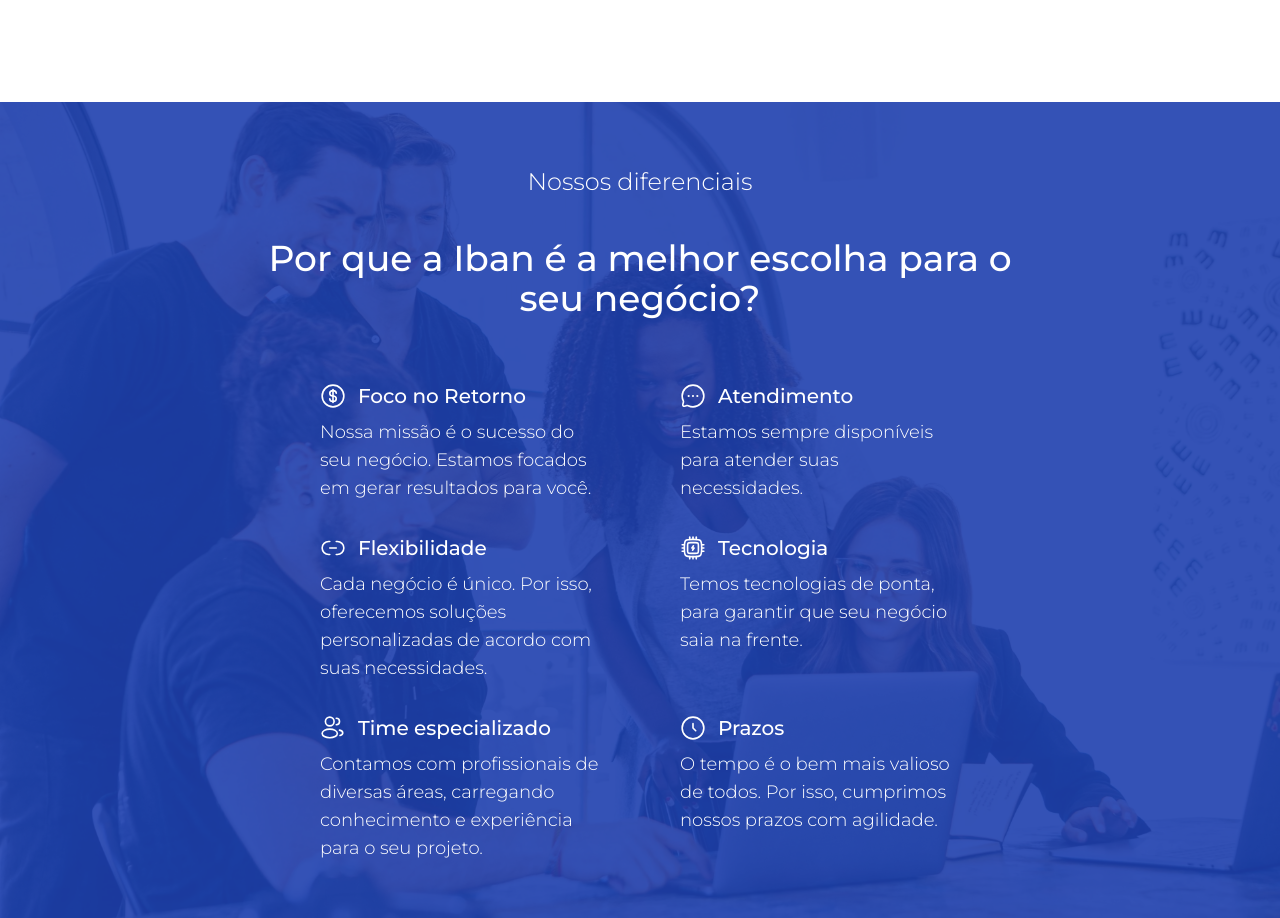
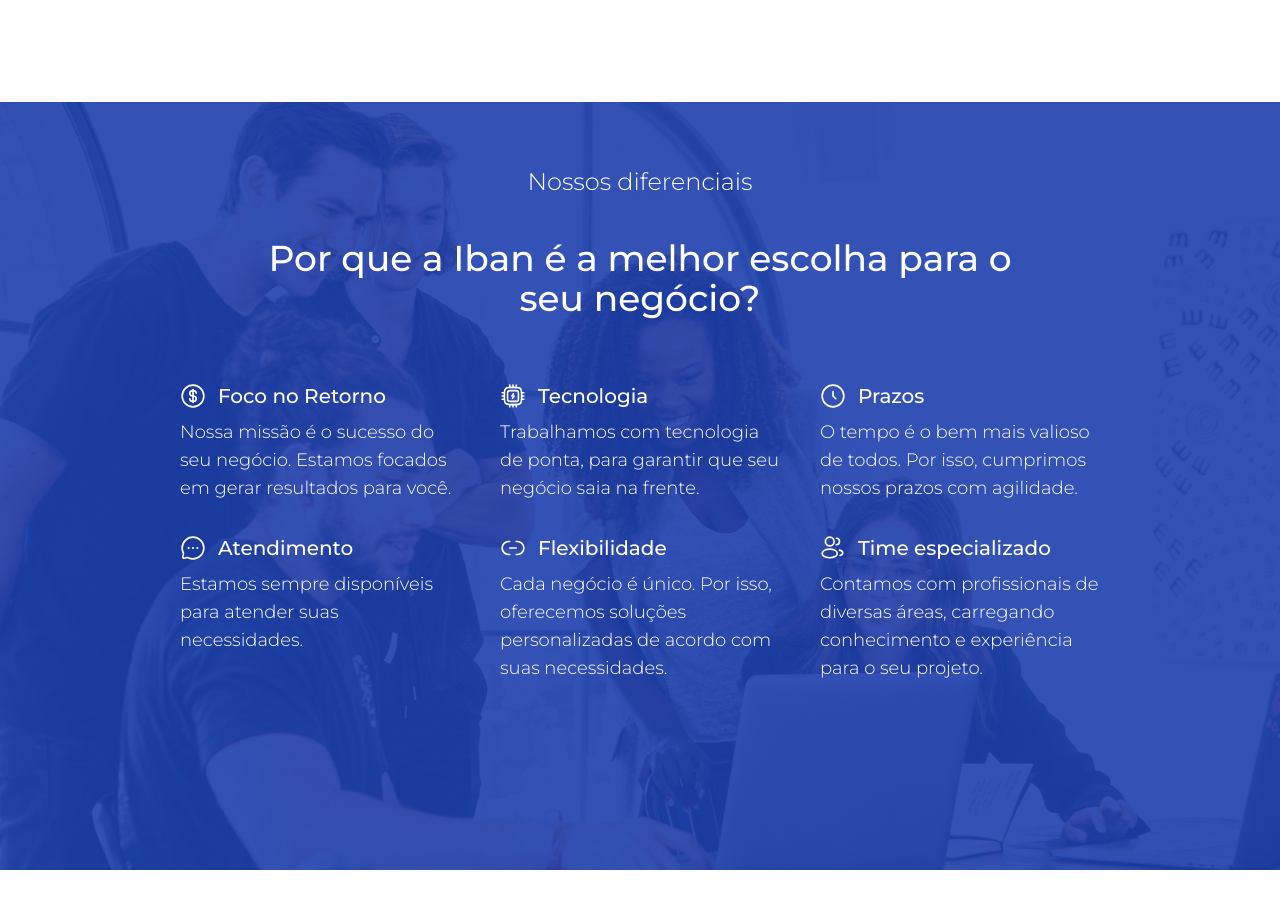
Before and after one commit to ronaldscruz/ibandigital, a Next.js app: page / in a window 1280 px wide. Shown: the part 1402-2320 px from the top of the page. After the commit the page ends 2272 px from the top, so only its background shows below. Built offline with nearby package versions, Linux system fonts and the light colour scheme.

Commit message:
chore: improve layout of key advantages

```diff
--- a/src/components/Home/Advantages/Advantages.jsx
+++ b/src/components/Home/Advantages/Advantages.jsx
@@ -15,6 +15,19 @@
       "Nossa missão é o sucesso do seu negócio. Estamos focados em gerar resultados para você.",
   },
   {
+    icon: TechIcon,
+    title: "Tecnologia",
+    description:
+      "Trabalhamos com tecnologia de ponta, para garantir que seu negócio saia na frente.",
+  },
+  {
+    icon: ClockIcon,
+    title: "Prazos",
+    description:
+      "O tempo é o bem mais valioso de todos. Por isso, cumprimos nossos prazos com agilidade.",
+  },
+
+  {
     icon: ChatIcon,
     title: "Atendimento",
     description: "Estamos sempre disponíveis para atender suas necessidades.",
@@ -25,23 +38,12 @@
     description:
       "Cada negócio é único. Por isso, oferecemos soluções personalizadas de acordo com suas necessidades.",
   },
-  {
-    icon: TechIcon,
-    title: "Tecnologia",
-    description:
-      "Temos tecnologias de ponta, para garantir que seu negócio saia na frente.",
-  },
+
   {
     icon: TeamIcon,
     title: "Time especializado",
     description:
       "Contamos com profissionais de diversas áreas, carregando conhecimento e experiência para o seu projeto.",
-  },
-  {
-    icon: ClockIcon,
-    title: "Prazos",
-    description:
-      "O tempo é o bem mais valioso de todos. Por isso, cumprimos nossos prazos com agilidade.",
   },
 ];
 
@@ -74,7 +76,7 @@
         <h2 className="font-medium md:text-4xl text-2xl mb-14 py-2 text-white w-[768px] max-w-full text-center">
           Por que a Iban é a melhor escolha para o seu negócio?
         </h2>
-        <div className="flex justify-center w-[640px] max-w-full">
+        <div className="flex justify-center lg:w-[920px] md:w-[640px] max-w-full">
           <ul className="inline-flex w-full lg:justify-between justify-center flex-wrap gap-8">
             {renderAdvantages()}
           </ul>
--- a/tailwind.config.js
+++ b/tailwind.config.js
@@ -10,6 +10,34 @@
       width: {
         content: '1280px'
       },
+      animation: {
+        typewriter: 'typewriter 2s steps(11) forwards',
+        caret: 'typewriter 2s steps(11) forwards, blink 1s steps(11) infinite 2s',
+      },
+      keyframes: {
+        typewriter: {
+          to: {
+            left: '100%',
+          },
+        },
+        blink: {
+          '0%': {
+            opacity: '0',
+          },
+          '0.1%': {
+            opacity: '1',
+          },
+          '50%': {
+            opacity: '1',
+          },
+          '50.1%': {
+            opacity: '0',
+          },
+          '100%': {
+            opacity: '0',
+          },
+        },
+      },
     },
   },
   plugins: [],
```
